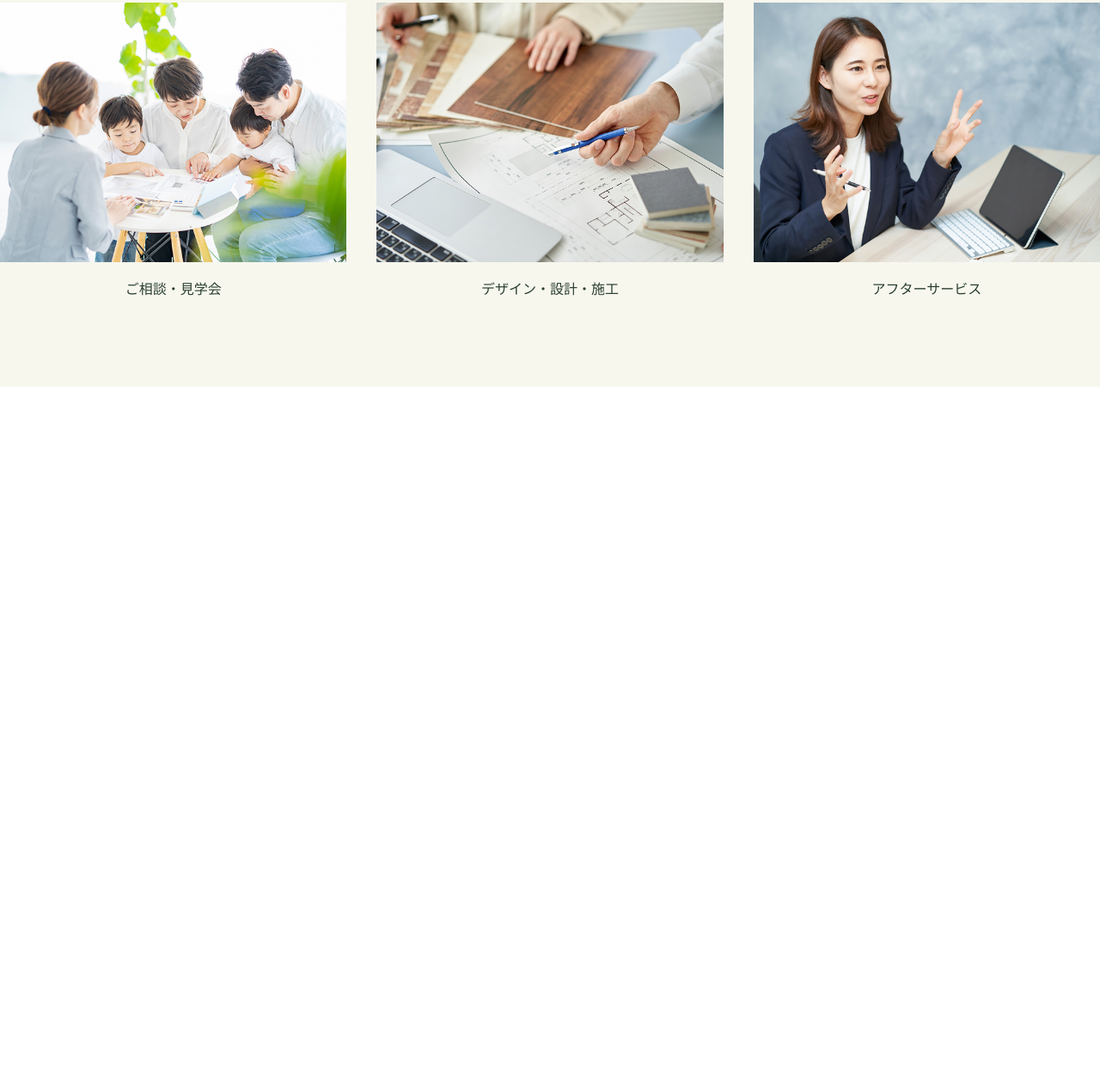
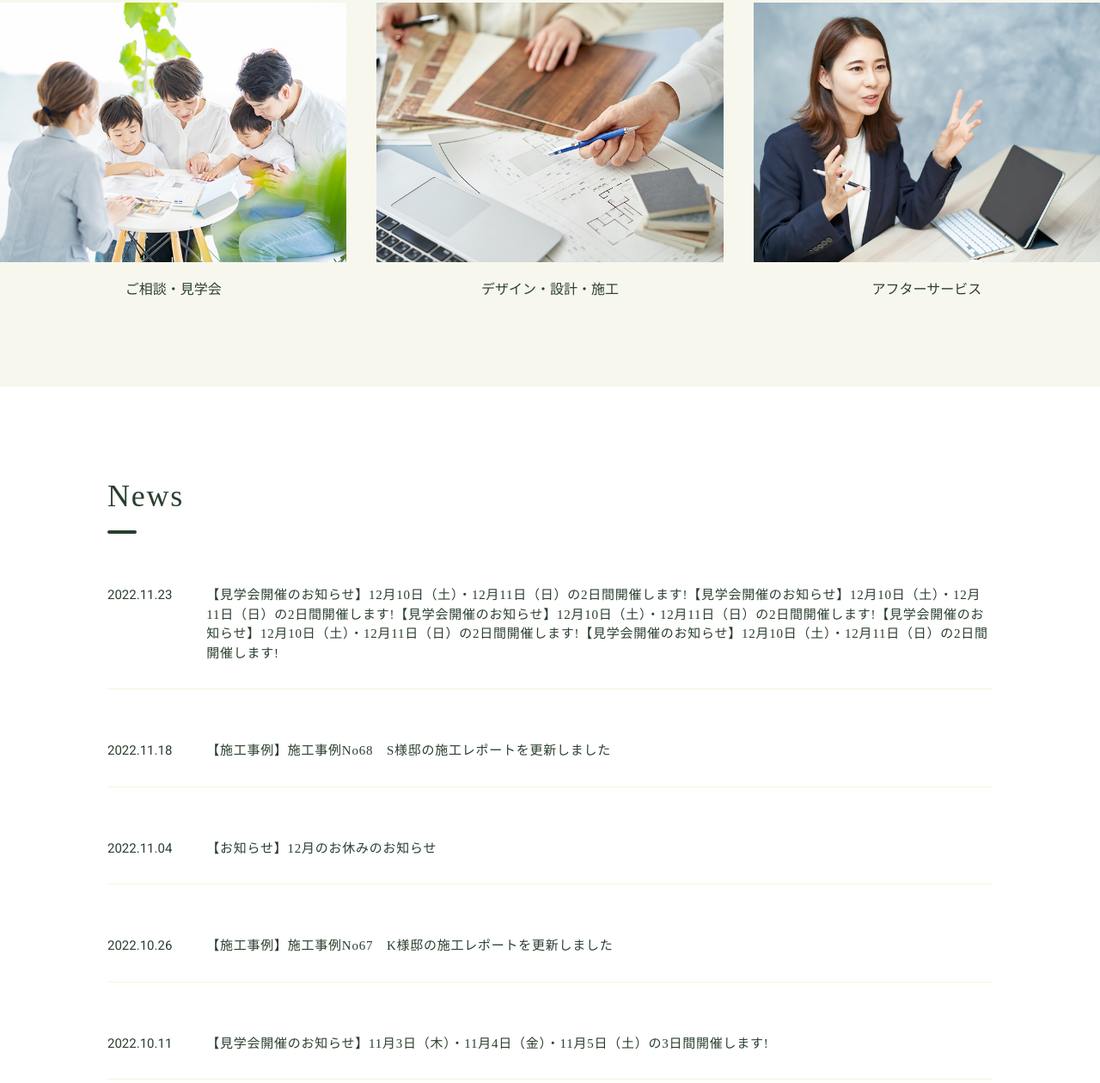
Before and after one commit to Yusuke-i/coding01-intro2, a plain HTML site: page index.html in a window 1280 px wide. Shown: the part 1632-2892 px from the top of the page at 86% size. Before the commit the page ends 2082 px from the top, so only its background shows below. Drawn offline with nearby package versions, Linux system fonts and the light colour scheme.

Commit message:
feat: 入門課題のNews(途中)

```diff
--- a/index.html
+++ b/index.html
@@ -123,6 +123,37 @@
 
     </section>
 
+    <!-- Newsセクション-->
+     <section id="news" class="news">
+        <div class="news__inner inner">
+          <div class="news__heading heading">News</div>
+          <ul class="news__items">
+            <li class="news__item news-item">
+              <time class="news-item__date news-item" datetime="2022-11-23">2022.11.23</time>
+              <a href="#" class="news-item__title news-item">【見学会開催のお知らせ】12月10日（土）・12月11日（日）の2日間開催します&#33;【見学会開催のお知らせ】12月10日（土）・12月11日（日）の2日間開催します&#33;【見学会開催のお知らせ】12月10日（土）・12月11日（日）の2日間開催します&#33;【見学会開催のお知らせ】12月10日（土）・12月11日（日）の2日間開催します&#33;【見学会開催のお知らせ】12月10日（土）・12月11日（日）の2日間開催します&#33;</a>
+            </li>
+            <li class="news__item news-item">
+              <time class="news-item__date news-item" datetime="2022-11-18">2022.11.18</time>
+              <a href="#" class="news-item__title news-item">【施工事例】施工事例No68&emsp;S様邸の施工レポートを更新しました</a>
+            </li>
+            <li class="news__item news-item">
+              <time class="news-item__date news-item" datetime="2022-11-04">2022.11.04</time>
+              <a href="#" class="news-item__title news-item">【お知らせ】12月のお休みのお知らせ</a>
+            </li>
+            <li class="news__item news-item">
+              <time class="news-item__date news-item" datetime="2022-10-26">2022.10.26</time>
+              <a href="#" class="news-item__title news-item">【施工事例】施工事例No67&emsp;K様邸の施工レポートを更新しました</a>
+            </li>
+            <li class="news__item news-item">
+              <time class="news-item__date news-item" datetime="2022-10-11">2022.10.11</time>
+              <a href="#" class="news-item__title news-item">【見学会開催のお知らせ】11月3日（木）・11月4日（金）・11月5日（土）の3日間開催します&#33;</a>
+            </li>
+          </ul>
+        </div>
+
+     </section>
+
+
   </main>
 
   <footer class="footer"></footer>
--- a/sass/style.scss
+++ b/sass/style.scss
@@ -243,6 +243,47 @@
         margin-top: 15px;
     }
 }
+//Newsセクション
+.news {
+    padding: 100px 0 101px;
+}
+
+.news__inner {
+}
+
+.news__heading {
+
+}
+
+.news__items {
+}
+
+.news__item {
+    display: flex;
+    padding-bottom: 30px;
+    border-bottom:solid 1px beige;
+    @include mq("md"){
+        direction ;
+    }
+}
+
+.news-item {
+    margin-top: 30px;
+    color: $green;
+}
+
+.news-item__date {
+    font-size: 15px;
+    line-height: 1.467;
+    font-family: "Roboto", sans-serif;
+}
+
+.news-item__title {
+    margin-left: 40px;
+    font-size: 15px;
+    letter-spacing: 0.05em;
+}
+
 
 
 //共通パーツ
```
Also changed, not shown: css/style.css.
